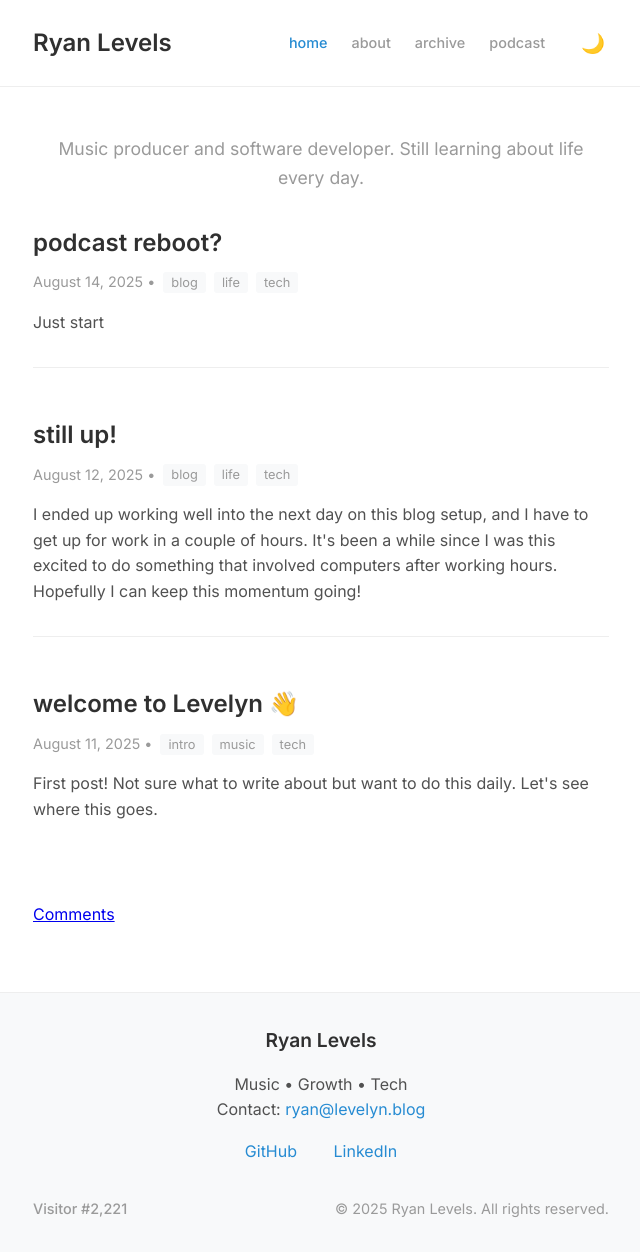
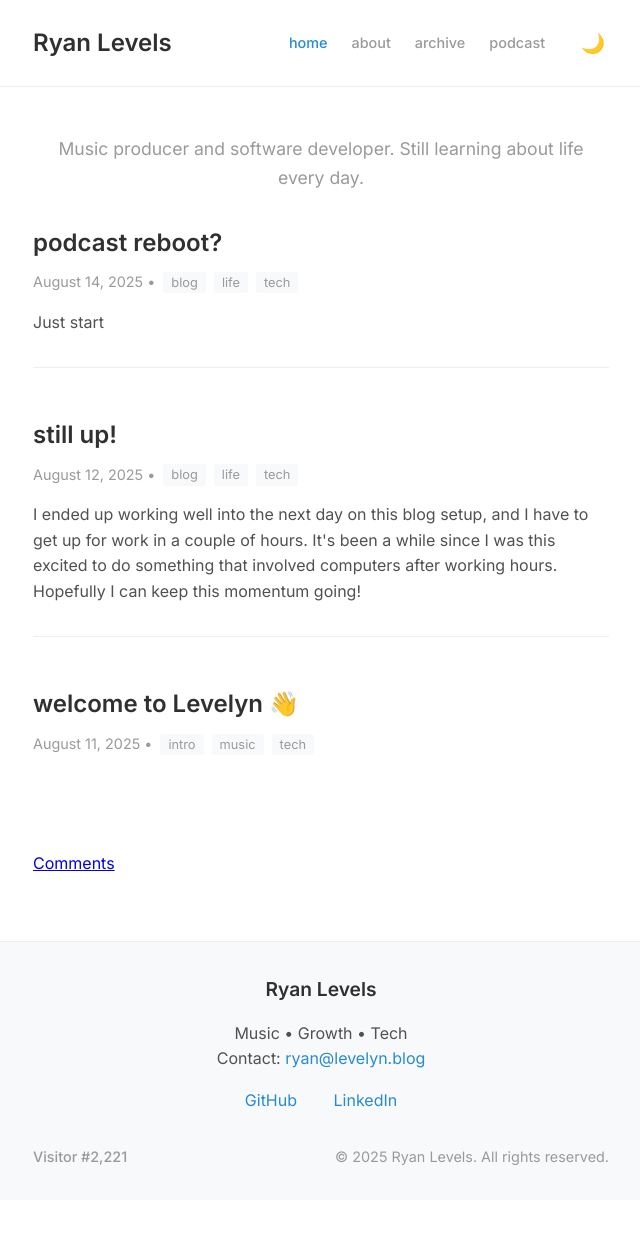
Before and after one commit to talemache/talemache.github.io, a Jekyll site: the page built from index.html, in a window 1280 px wide. Shown: the whole page, without its empty margins (319-959 px from the left). Built offline with Jekyll 4.4.1, drawn with Linux system fonts in a browser that asks for light colours; the list of posts is cut into pages by our own code; comment, search, counter and statistics services are not loaded; after the commit the page ends 1200 px from its top, so only the background shows below that.

Commit message:
posts fixes

```diff
--- a/_posts/2025-08-11-hello-world.md
+++ b/_posts/2025-08-11-hello-world.md
@@ -3,7 +3,7 @@ layout: post
 title: "welcome to Levelyn 👋"
 date: 2025-08-11 12:00:00 -0400
 tags: [intro, music, tech]
-excerpt: "First post! Not sure what to write about but want to do this daily. Let's see where this goes."
+excerpt: ""
 ---
 
 First post! Not sure what to write about so here's a cat typing
```
